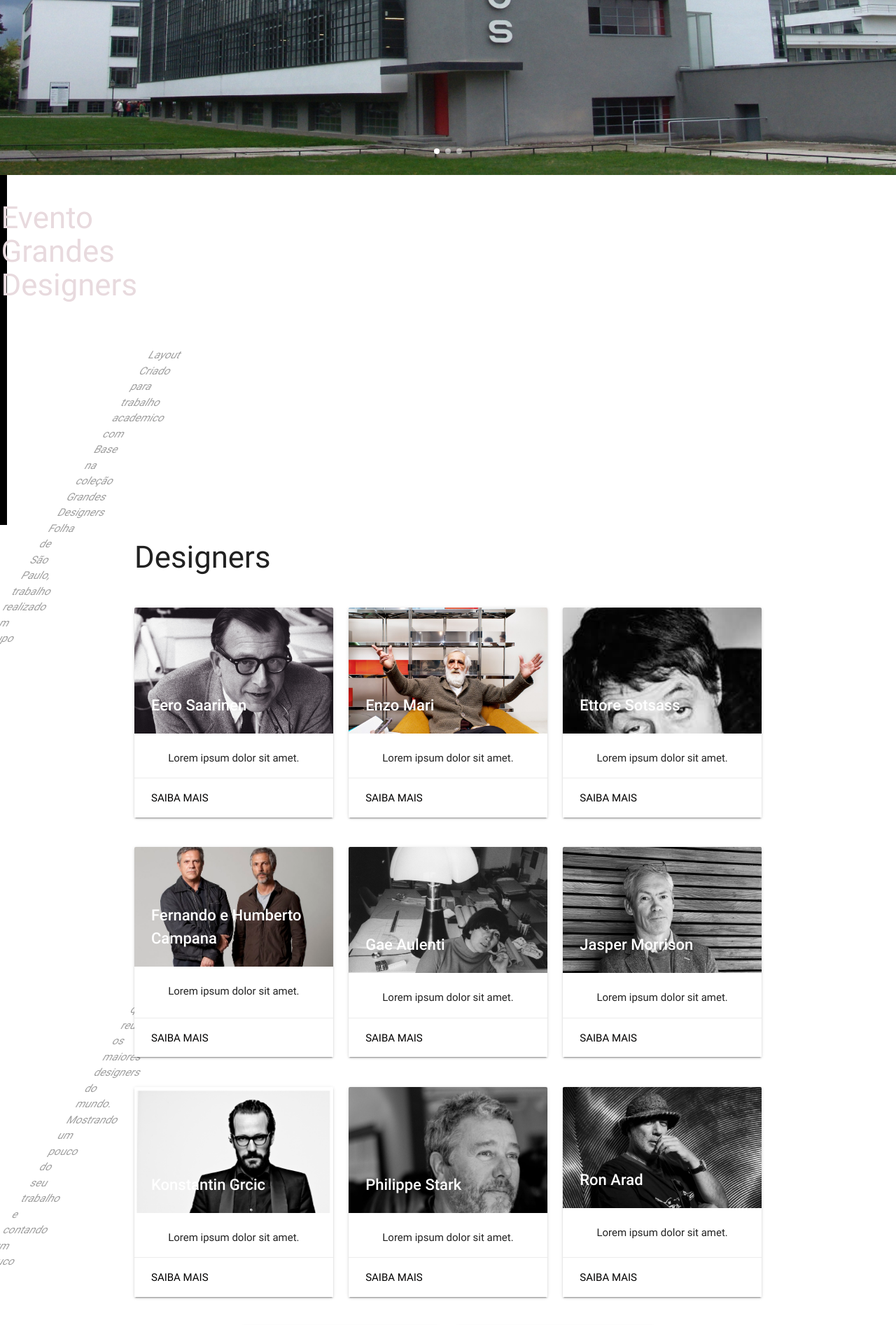
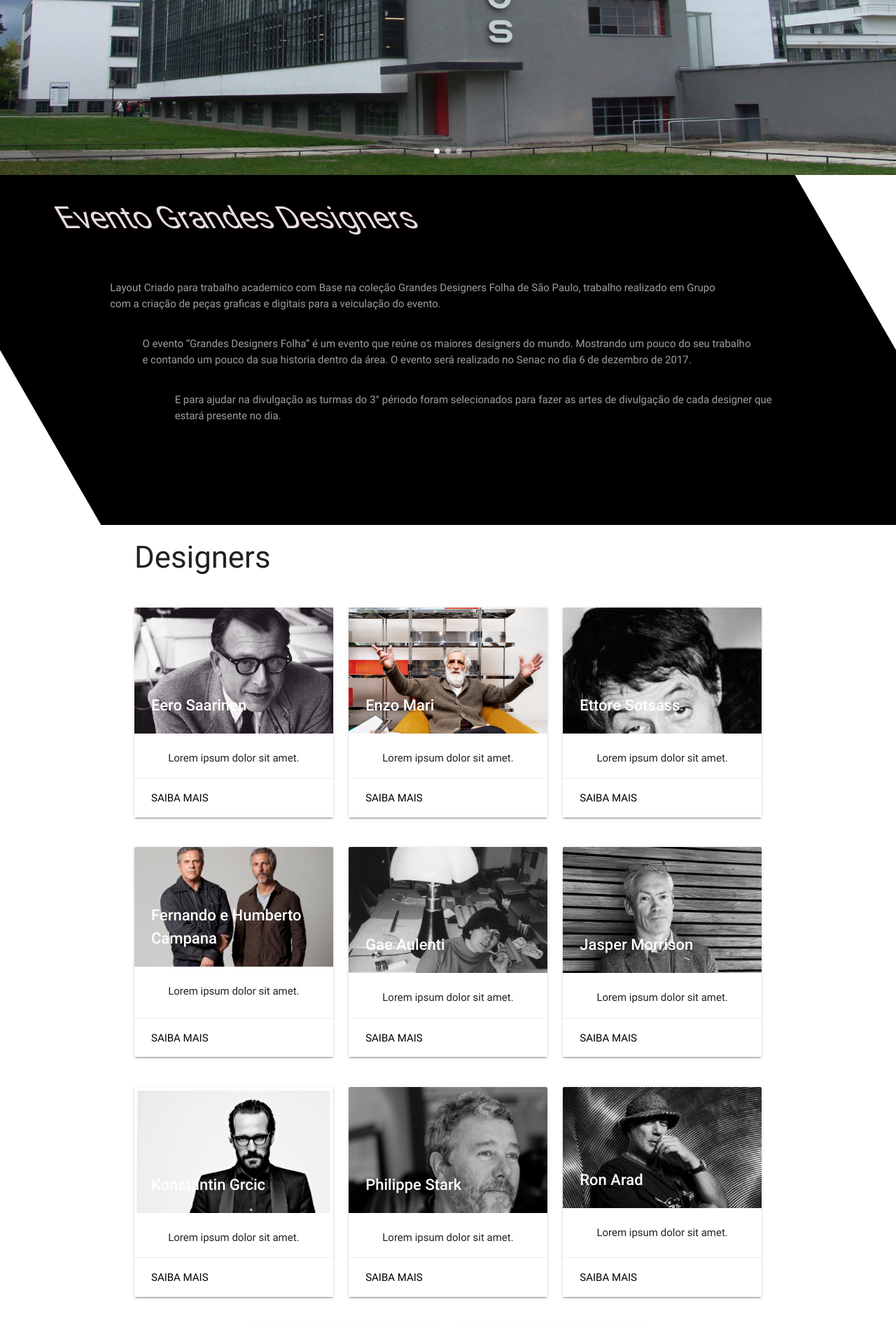
Before and after one commit to casferre/Gd, a PHP site: page /index.html in a window 1280 px wide; the page is wider, and only the part inside the window is pictured. Shown: the part 350-2243 px from the top of that part at 70% size. Run offline with PHP 8.4, Linux system fonts and the light colour scheme.

Commit message:
dvi diagonal 30

```diff
--- a/css/style-sheet.css
+++ b/css/style-sheet.css
@@ -40,21 +40,11 @@
     max-height: 4000px !important;
 }
 .skew{
-    width: 10px;
-    height: 100px;
-    background: black;
-    -webkit-transform: skew(0deg); /* Chrome, Opera */
-    -ms-transform: skew(0deg); /* IE */
-    transform: skew(0deg); /* Padrão */
+    -webkit-transform: skew(30deg); /* Chrome, Opera */
+    -ms-transform: skew(30deg); /* IE */
+    transform: skew(30deg); /* Padrão */
 }
-.skew img{
-    width: 150px;
-    height: 150px;
-    margin-right: 25px;
-    float: left;
-}
-
-  .p-skew{
+.p-skew{
     padding: 10px;
     -webkit-transform: skew(-30deg);
     -ms-transform: skew(-30deg);
```
